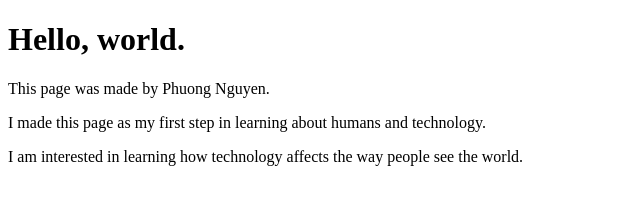
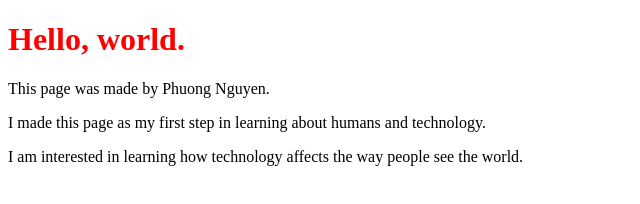
Before and after one commit to tpn-nguyen/hello-world, a plain HTML site: page index.html in a window 1280 px wide. Shown: the whole page, without its empty margins (0-640 px from the left). Drawn offline with Linux system fonts and the light colour scheme.

Commit message:
Change heading color to red
Changed the heading color to red.

```diff
--- a/index.html
+++ b/index.html
@@ -4,7 +4,7 @@
     <title>Hello</title>
   </head>
   <body>
-    <h1>Hello, world.</h1>
+    <h1 style="color: red;">Hello, world. </h1>
     <p>This page was made by Phuong Nguyen.</p>
     <p>I made this page as my first step in learning about humans and technology. </p>
     <p>I am interested in learning how technology affects the way people see the world. </p>
```
